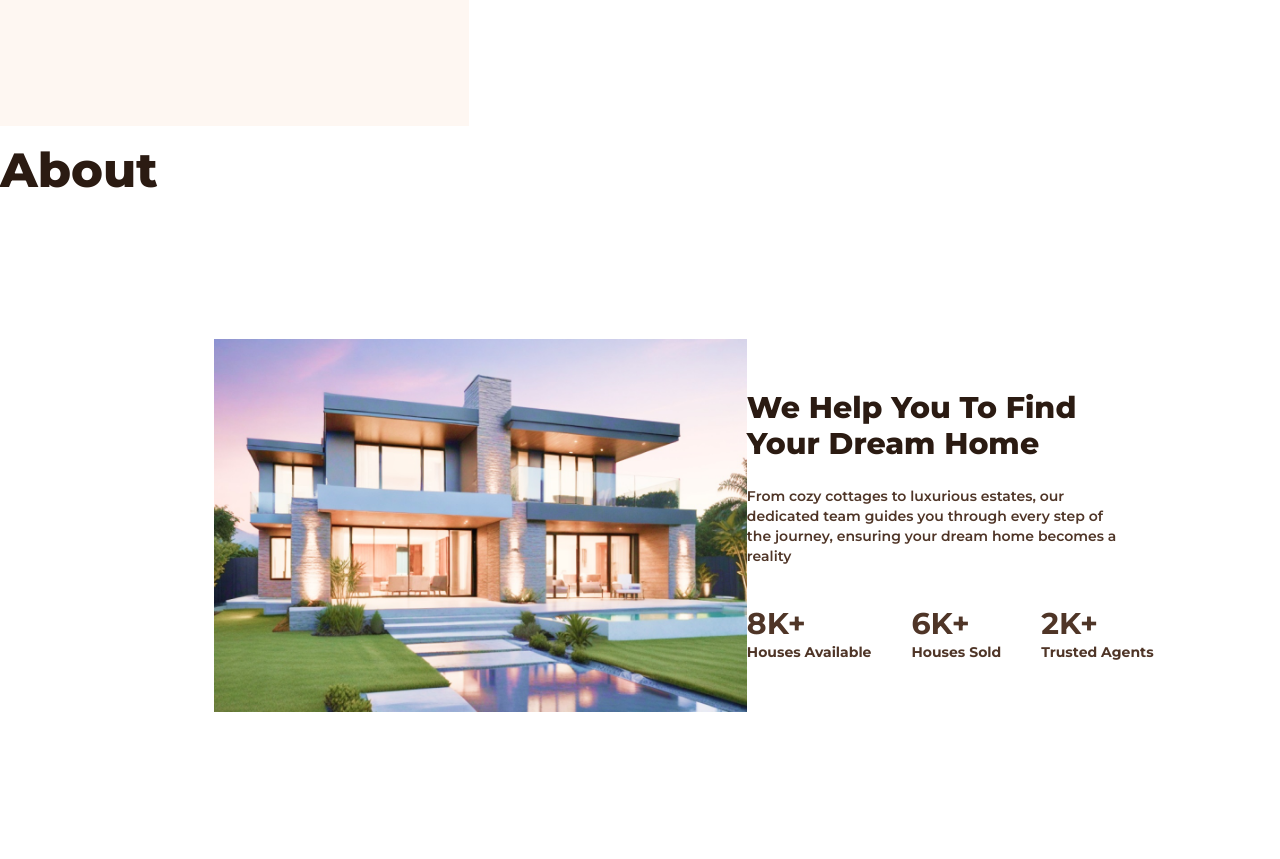
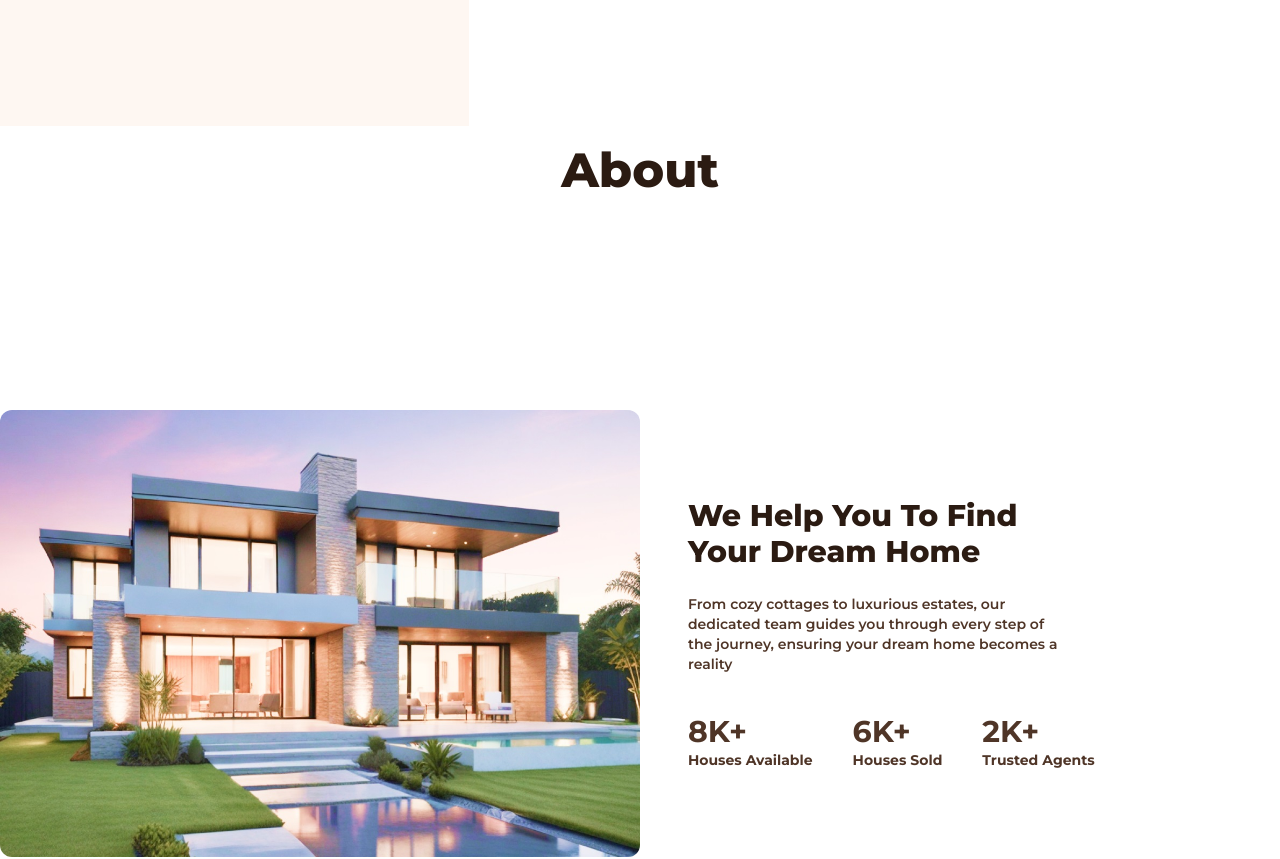
Before and after one commit to JovanVian13/JoHome-Jovan, a React (Vite) app: page / in a window 1280 px wide. Shown: the part 740-1599 px from the top of the page. Built offline with nearby package versions, Linux system fonts and the light colour scheme.

Commit message:
Update statistic.jsx

```diff
--- a/src/components/statistic.jsx
+++ b/src/components/statistic.jsx
@@ -13,10 +13,10 @@ const Statistics = () => {
         });
     });
     return (
-        <div className="flex gap-14" data-aos="fade-right">
+        <div className="gap-14" data-aos="fade-right">
             <h1 className="mt-5 mb-10 text-5xl font-extrabold text-defaultColor text-center">About</h1>
-            <div className="items-center text-container justify-center flex flex-col lg:flex-row min-h-screen">
-                <img src={StatsHouse} className="ounded-xl w-11/12 lg:w-1/2"/>
+            <div className="items-center text-container justify-center flex flex-col lg:flex-row min-h-screen gap-12">
+                <img src={StatsHouse} className="rounded-xl w-11/12 lg:w-1/2"/>
                 <div className="w-full">
                     <div className="w-96">
                         <h1 className="text-3xl font-extrabold text-defaultColor">We Help You To Find Your Dream Home</h1>
```
